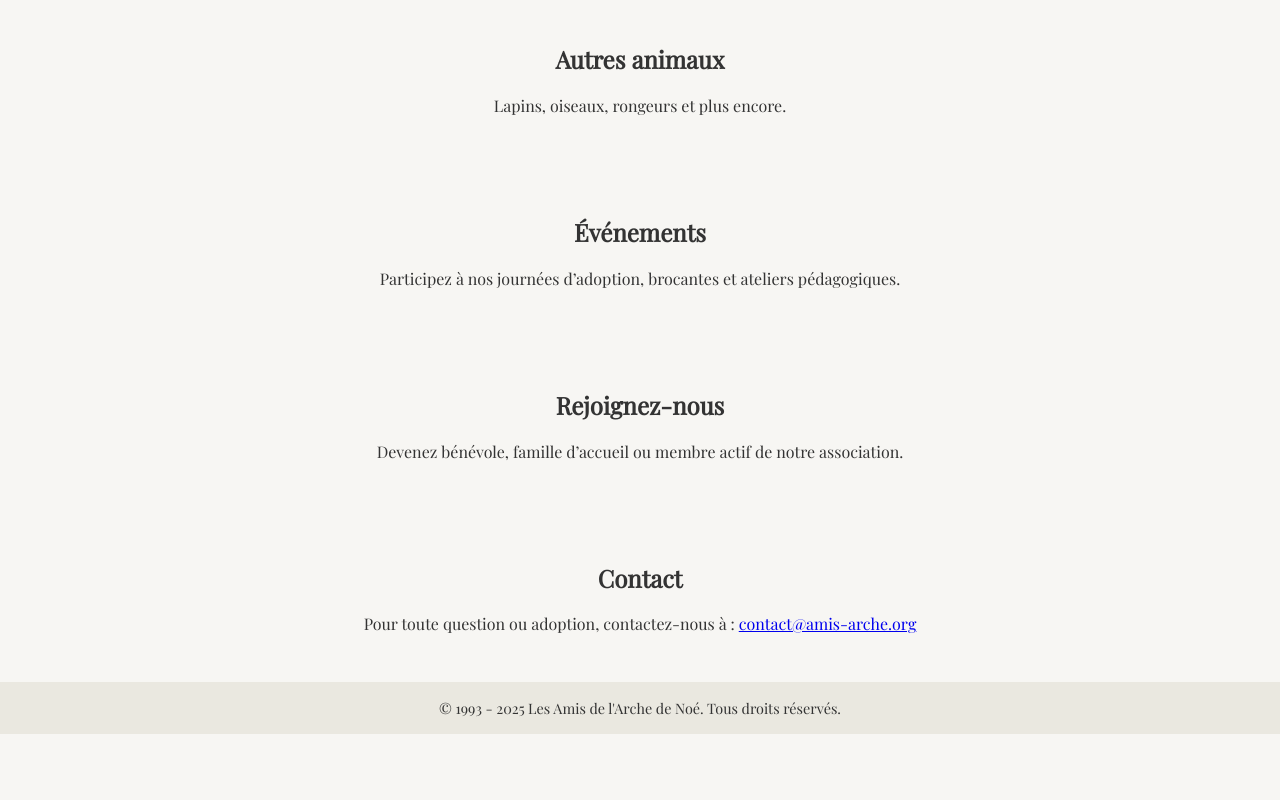
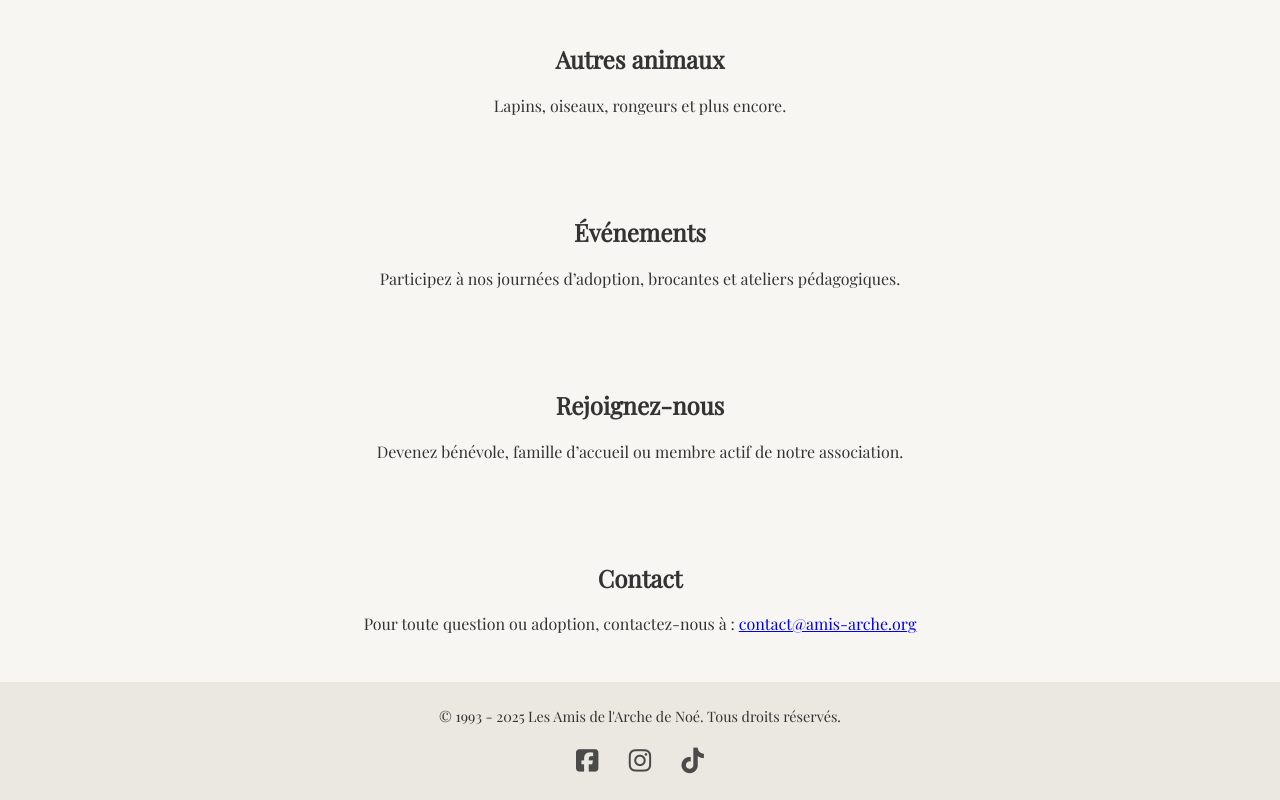
Before and after one commit to zeldalex83/association-amisarchenoe, a plain HTML site: page index.html in a window 1280 px wide. Shown: the part 944-1744 px from the top of the page. Before the commit the page ends 1678 px from the top, so only its background shows below. Drawn offline with nearby package versions, Linux system fonts and the light colour scheme.

Commit message:
Add files via upload

```diff
--- a/index.html
+++ b/index.html
@@ -1,10 +1,16 @@
 <!DOCTYPE html>
 <html lang="fr">
 <head>
-  <meta charset="UTF-8">
-  <meta name="viewport" content="width=device-width, initial-scale=1">
+  <meta charset="UTF-8" />
+  <meta name="viewport" content="width=device-width, initial-scale=1" />
   <title>Les Amis de l'Arche de Noé</title>
-  <link href="https://fonts.googleapis.com/css2?family=Playfair+Display&display=swap" rel="stylesheet">
+
+  <!-- Google Font -->
+  <link href="https://fonts.googleapis.com/css2?family=Playfair+Display&display=swap" rel="stylesheet" />
+
+  <!-- Font Awesome for social icons -->
+  <script src="https://kit.fontawesome.com/a076d05399.js" crossorigin="anonymous"></script>
+
   <style>
     body {
       font-family: 'Playfair Display', serif;
@@ -58,15 +64,39 @@
 
     footer {
       background-color: #eae8e0;
-      padding: 1rem;
+      padding: 1.5rem 1rem;
       font-size: 0.9rem;
+    }
+
+    .social-icons {
+      margin-top: 1rem;
+    }
+
+    .social-icons a {
+      margin: 0 12px;
+      color: #4a4a4a;
+      text-decoration: none;
+      font-size: 1.6rem;
+      transition: color 0.3s ease;
+    }
+
+    .social-icons a:hover {
+      color: #3b5998; /* Facebook */
+    }
+
+    .social-icons a.instagram:hover {
+      color: #e4405f; /* Instagram */
+    }
+
+    .social-icons a.tiktok:hover {
+      color: #000; /* TikTok (no official color) */
     }
   </style>
 </head>
 <body>
 
   <header>
-    <img src="logo.jpg" alt="Logo de l'association Les Amis de l'Arche de Noé">
+    <img src="logo.jpg" alt="Logo de l'association Les Amis de l'Arche de Noé" />
     <h1>Les Amis de l'Arche de Noé</h1>
   </header>
 
@@ -117,6 +147,17 @@
 
   <footer>
     &copy; 1993 - 2025 Les Amis de l'Arche de Noé. Tous droits réservés.
+    <div class="social-icons">
+      <a href="https://www.facebook.com/Les.amis.de.larche.de.noe/" target="_blank" aria-label="Facebook">
+        <i class="fab fa-facebook-square"></i>
+      </a>
+      <a href="https://www.instagram.com/lesamisdelarchedenoe/" target="_blank" class="instagram" aria-label="Instagram">
+        <i class="fab fa-instagram"></i>
+      </a>
+      <a href="https://tiktok.com/@lesamisdelarchedenoe" target="_blank" class="tiktok" aria-label="TikTok">
+        <i class="fab fa-tiktok"></i>
+      </a>
+    </div>
   </footer>
 
 </body>
```
